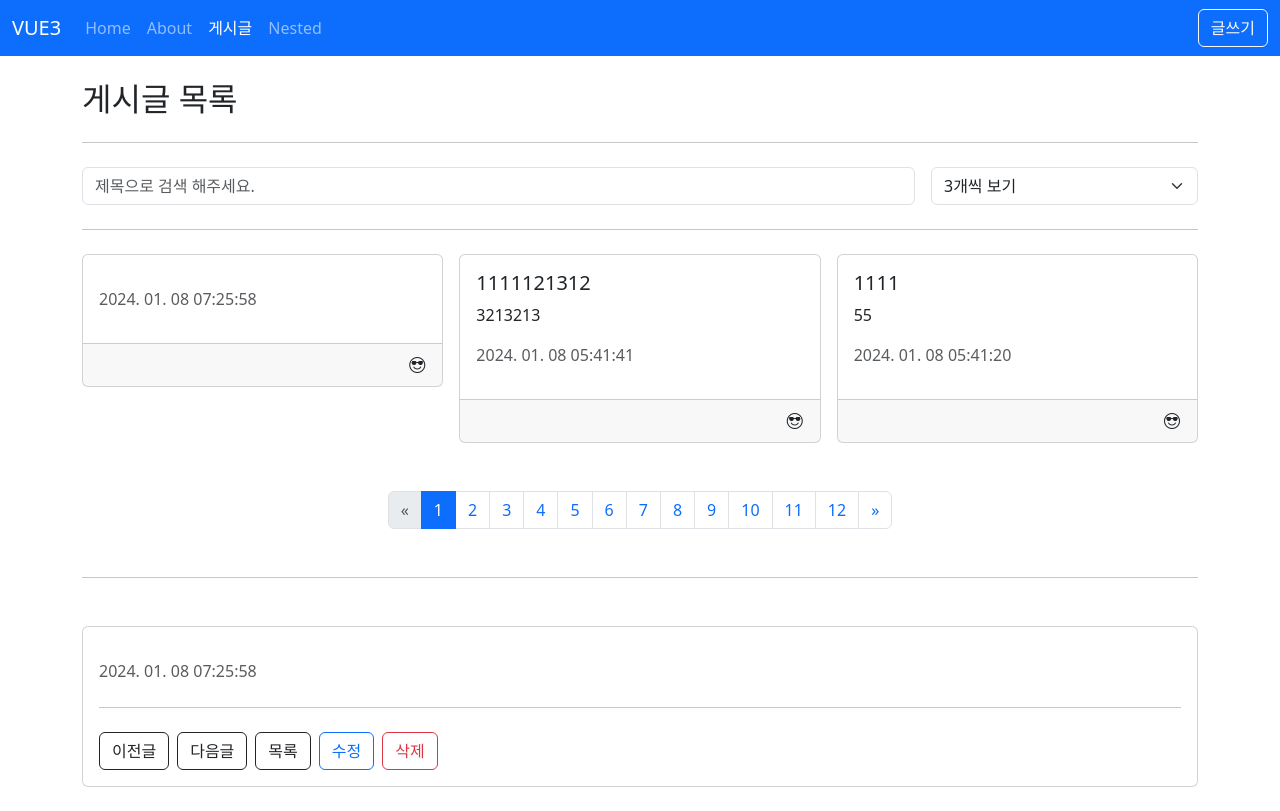
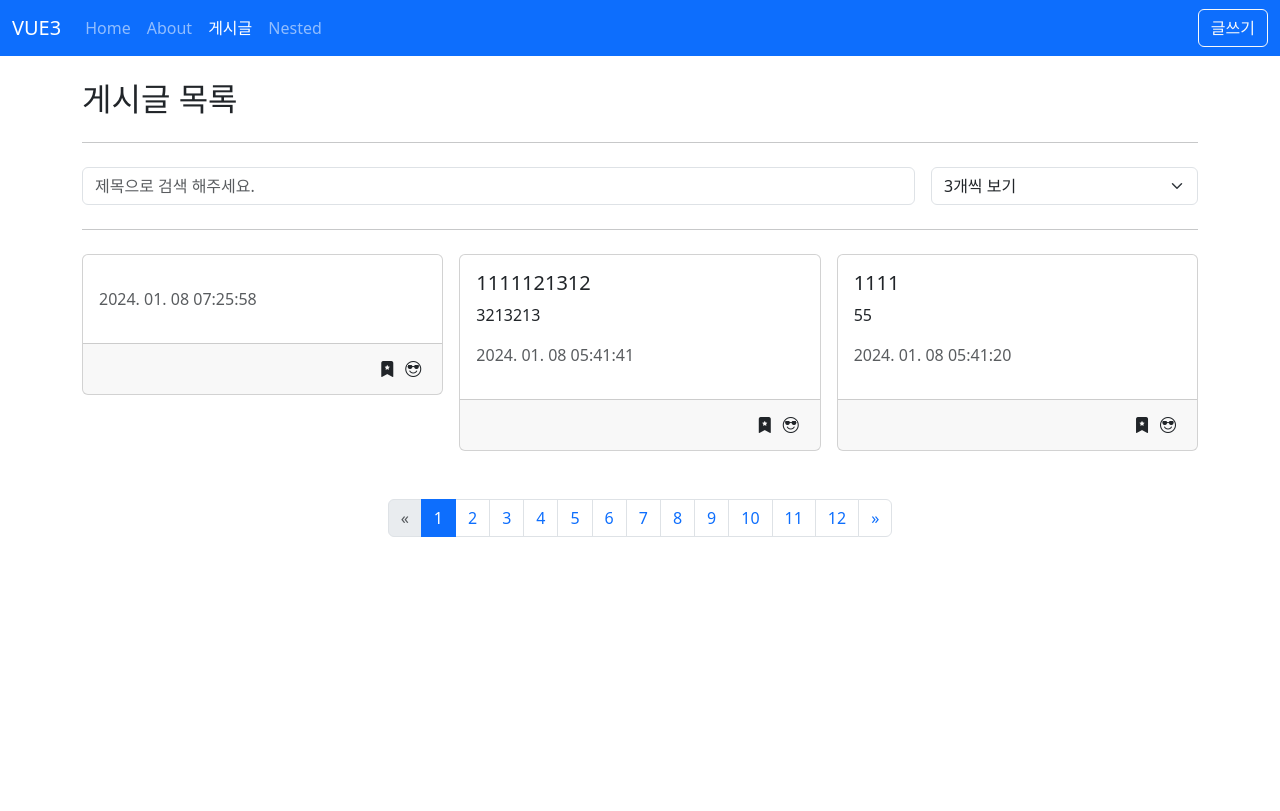
Before and after one commit to lyju777/vue3-posts, a Vue app: page /posts in a window 1280 px wide. Built offline with nearby package versions, Linux system fonts and the light colour scheme; data requests are answered from the project's data file.

Commit message:
toRef & toRefs

```diff
--- a/package.json
+++ b/package.json
@@ -8,7 +8,7 @@
     "preview": "vite preview --port 5050",
     "lint": "eslint . --ext .vue,.js,.jsx,.cjs,.mjs --fix --ignore-path .gitignore",
     "format": "prettier --write src/",
-    "db": "json-server --watch db.json --port 5000 --delay 1000"
+    "db": "json-server --watch db.json --port 5000"
   },
   "dependencies": {
     "axios": "^1.6.2",
--- a/src/components/posts/PostItem.vue
+++ b/src/components/posts/PostItem.vue
@@ -7,8 +7,11 @@
 		<p class="text-muted">{{ createDate }}</p>
 		<template #footer>
 			<div class="d-flex flex-row-reverse">
-				<button class="btn p-0" @click.stop="$emit('modal')">
+				<button class="btn p-1" @click.stop="$emit('modal')">
 					<i class="bi bi-emoji-sunglasses"></i>
+				</button>
+				<button class="btn p-1" @click.stop="$emit('preview')">
+					<i class="bi bi-bookmark-star-fill"></i>
 				</button>
 			</div>
 		</template>
@@ -33,7 +36,7 @@ const props = defineProps({
 	},
 });
 
-defineEmits(['modal']);
+defineEmits(['modal', 'preview']);
 const dayjs = inject('dayjs');
 const createDate = computed(() =>
 	dayjs(props.createdAt).format('YYYY. MM. DD HH:mm:ss'),
--- a/src/views/HomeView.vue
+++ b/src/views/HomeView.vue
@@ -8,11 +8,13 @@
 		<AppGrid :items="items" v-slot="{ item }">
 			<AppCard>{{ item }}</AppCard>
 		</AppGrid>
+		<h2>{{ position }}</h2>
+		<h3>x:{{ x }} y:{{ y }}</h3>
 	</div>
 </template>
 
 <script setup>
-import { ref } from 'vue';
+import { reactive, ref, toRef } from 'vue';
 import { useRouter } from 'vue-router';
 
 const router = useRouter();
@@ -21,6 +23,14 @@ const goAboutPage = () => {
 };
 
 const items = ref(['사과', '딸기', '포도', '바나나']);
+
+const position = reactive({
+	x: 100,
+	y: 1000,
+});
+
+const x = toRef(position, 'x');
+const y = toRef(position, 'y');
 </script>
 
 <style lang="scss" scoped></style>
--- a/src/views/posts/PostDetailView.vue
+++ b/src/views/posts/PostDetailView.vue
@@ -50,15 +50,17 @@
 import { useRouter } from 'vue-router';
 import { useAxios } from '@/hooks/useAxios';
 import { useAlert } from '@/composables/alert';
+import { computed } from 'vue';
 
 const { vAlert, vSuccess } = useAlert();
+const url = computed(() => `/posts/${props.id}`);
 
 const props = defineProps({
 	id: [String, Number],
 });
 
 const router = useRouter();
-const { error, loading, data: post } = useAxios(`/posts/${props.id}`);
+const { error, loading, data: post } = useAxios(url);
 
 const {
 	error: removeError,
--- a/src/views/posts/PostListView.vue
+++ b/src/views/posts/PostListView.vue
@@ -20,6 +20,7 @@
 						:createdAt="item.createdAt"
 						@click="goPage(item.id)"
 						@modal="openModal(item)"
+						@preview="selectPreview(item.id)"
 					></PostItem>
 				</template>
 			</AppGrid>
@@ -38,10 +39,10 @@
 			/>
 		</Teleport>
 
-		<template v-if="posts && posts.length > 0">
+		<template v-if="previewId">
 			<hr class="my-5" />
 			<AppCard>
-				<PostDetailView :id="posts[0].id"></PostDetailView>
+				<PostDetailView :id="previewId"></PostDetailView>
 			</AppCard>
 		</template>
 	</div>
@@ -57,7 +58,11 @@ import postModal from '@/components/posts/postModal.vue';
 import { ref, computed } from 'vue';
 import { useRouter } from 'vue-router';
 import { useAxios } from '@/hooks/useAxios';
+
 const router = useRouter();
+
+const previewId = ref(null);
+const selectPreview = id => (previewId.value = id);
 
 const params = ref({
 	_sort: 'createdAt',
```
